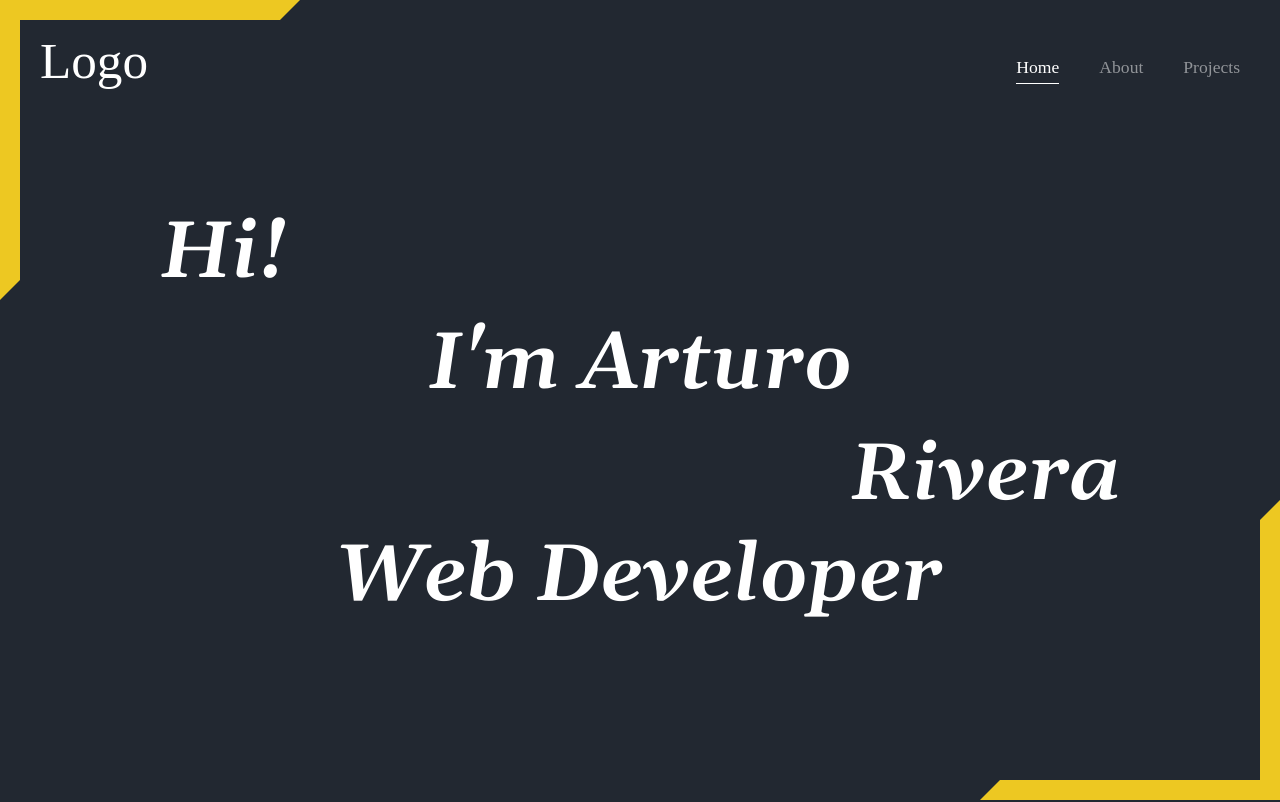
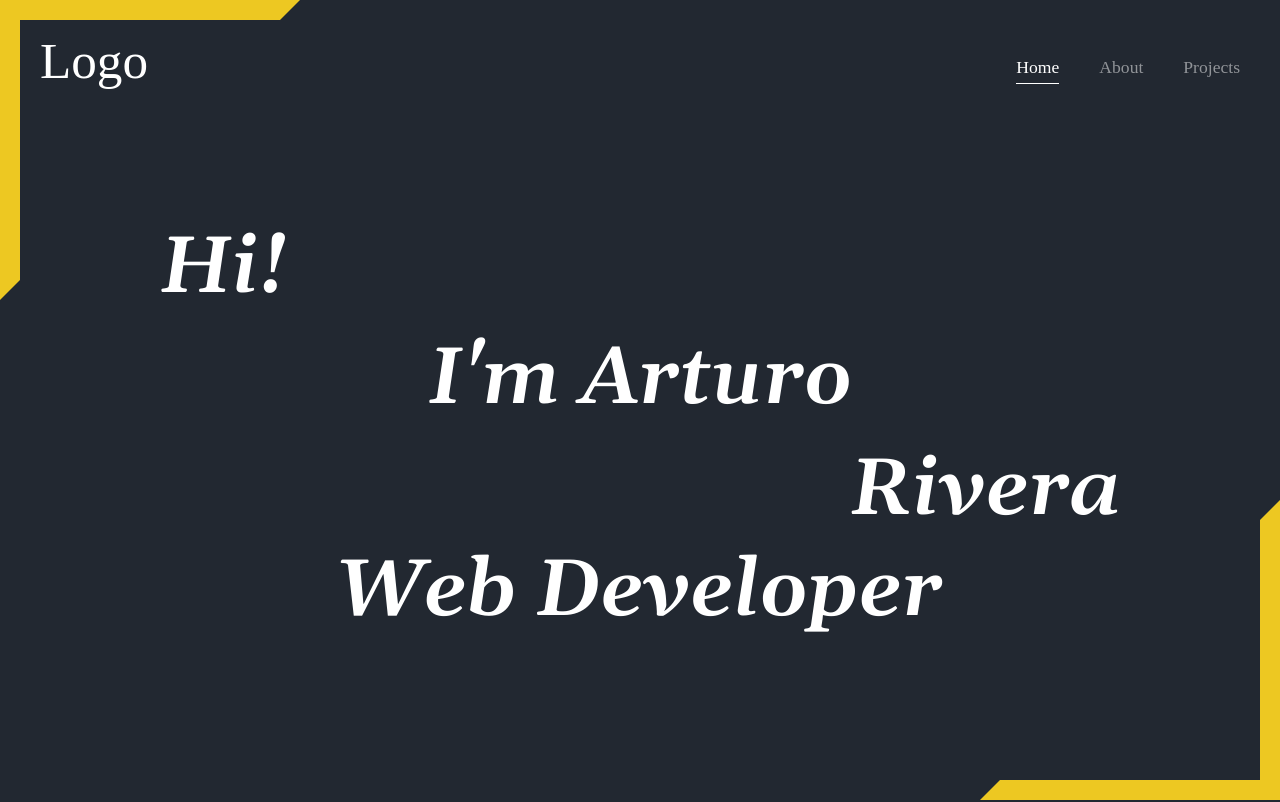
Before and after one commit to Houser97/Portfolio, a React (Create React App) app: page / in a window 1280 px wide. Shown: the top 802 px of the page. Built offline with nearby package versions, Linux system fonts and the light colour scheme.

Commit message:
Increase top padding so presentation and header do not clash

```diff
--- a/src/styles/Home.css
+++ b/src/styles/Home.css
@@ -15,7 +15,7 @@
     height: 100%;
     min-height: 100vh;
     padding: 0px 50px;
-    padding-top: 50px;
+    padding-top: 80px; /*Valor que controla espacio por arriba de contenedor de presentación*/
     position: relative;
 }
 
```
